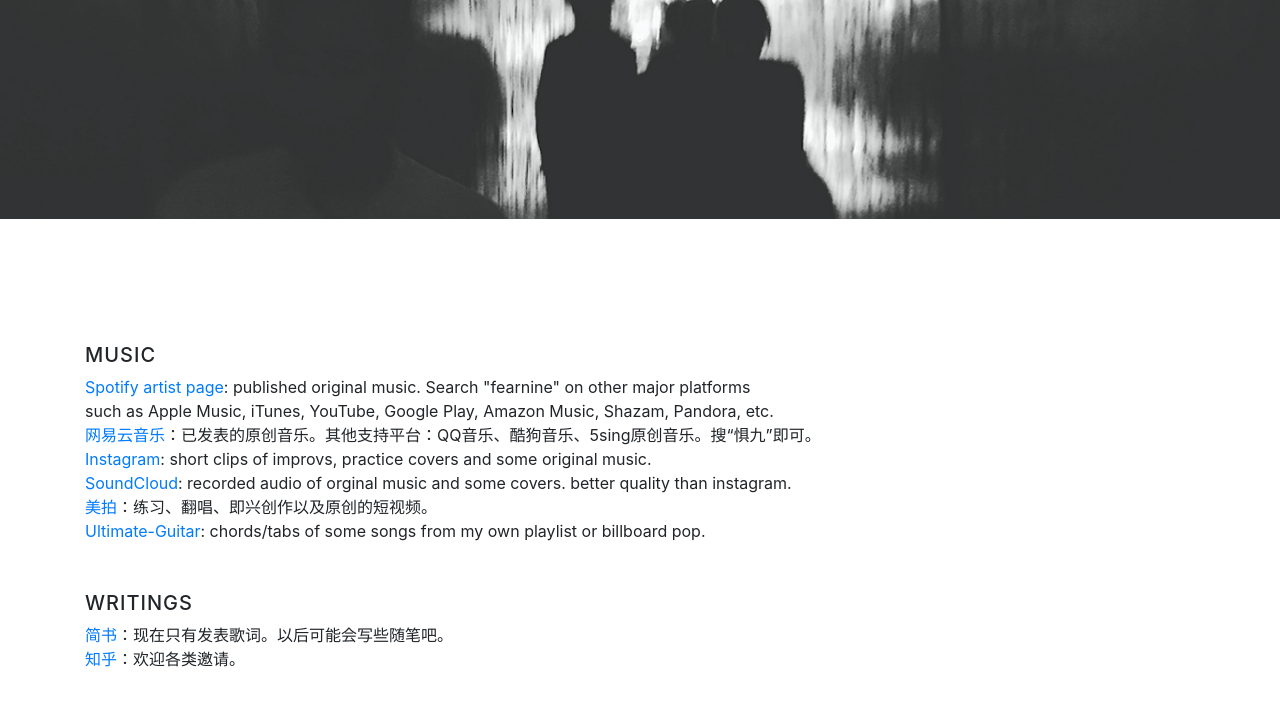
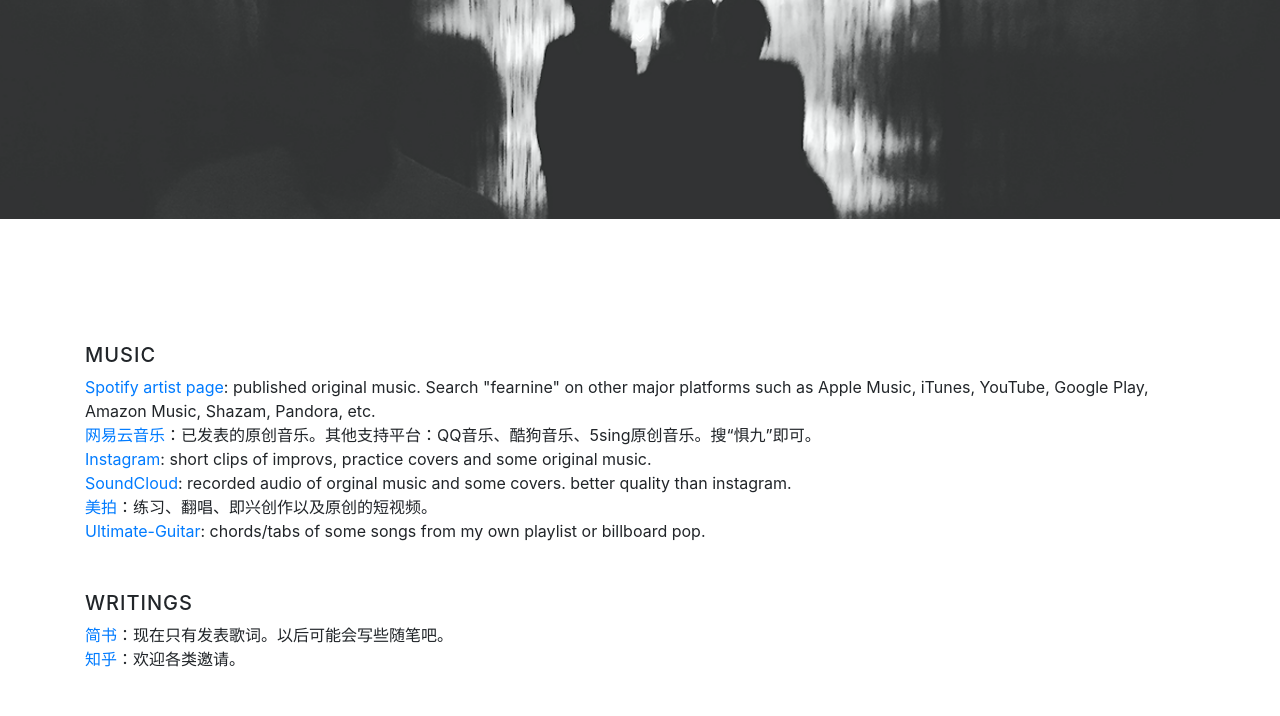
Before and after one commit to irenef/website_2, a website with bundled scripts: page index.html in a window 1280 px wide. Shown: the part 581-1297 px from the top of the page. Built offline with nearby package versions, Linux system fonts and the light colour scheme.

Commit message:
minor change

```diff
--- a/index.html
+++ b/index.html
@@ -72,7 +72,7 @@
           <div class="list2">
             <br>
             <h5>music</h5>
-              <a href="https://open.spotify.com/artist/4Acn7KmzJLxyAt7gODl6V1">Spotify artist page</a>: published original music. Search "fearnine" on other major platforms <br>such as Apple Music, iTunes, YouTube, Google Play, Amazon Music, Shazam, Pandora, etc.<br>
+              <a href="https://open.spotify.com/artist/4Acn7KmzJLxyAt7gODl6V1">Spotify artist page</a>: published original music. Search "fearnine" on other major platforms such as Apple Music, iTunes, YouTube, Google Play, Amazon Music, Shazam, Pandora, etc.<br>
 
               <a href="http://music.163.com/#/artist?id=12964166">网易云音乐</a>：已发表的原创音乐。其他支持平台：QQ音乐、酷狗音乐、5sing原创音乐。搜“惧九”即可。<br>
 
@@ -91,7 +91,7 @@
               <br><br>
 
             <h5>CS/business</h5>
-              <a href="https://cs.princeton.edu/~yiranf">Personal Website | 个人网站</a>：I'm currently a computer science grad student at Princeton University. <br>我现在在普林斯顿大学计算机科学系读研。
+              <a href="https://cs.princeton.edu/~yiranf">Personal Website | 个人网站</a>：I'm currently a computer science grad student at Princeton University. 我现在在普林斯顿大学计算机科学系读研。
 
 
 
```
